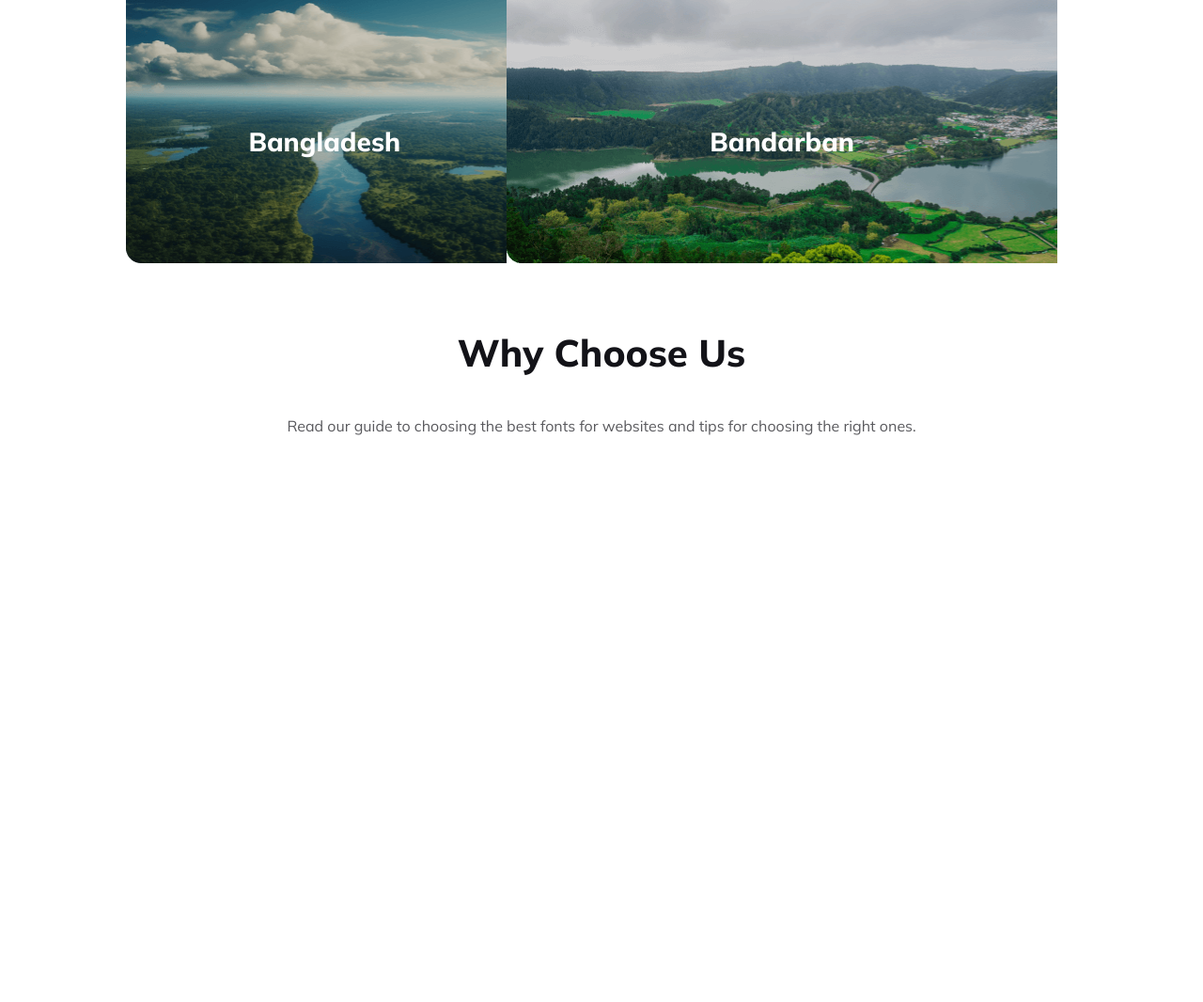
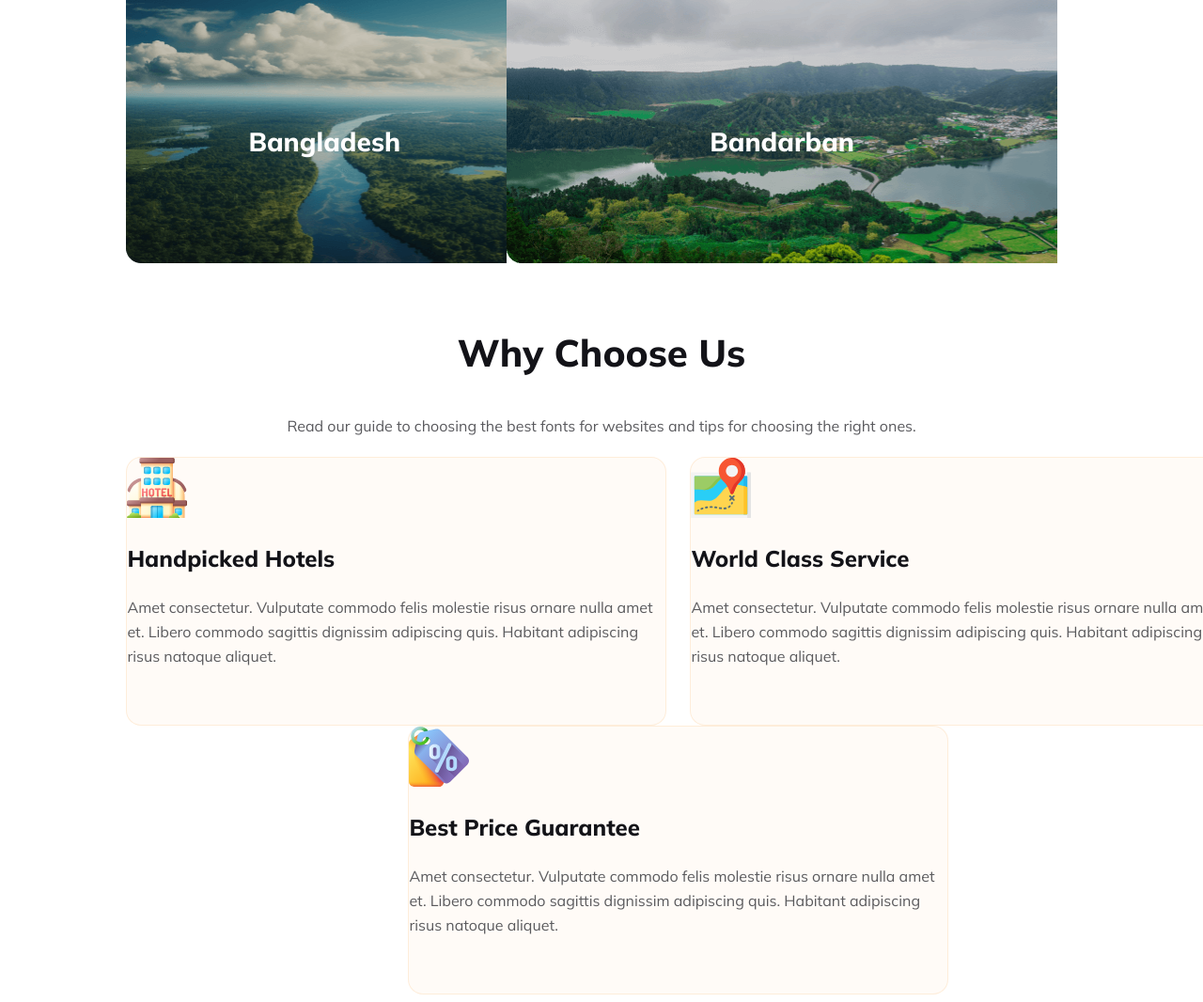
Before and after one commit to Najmul200/Assiangment-two-2, a plain HTML site: page index.html in a window 1280 px wide. Shown: the part 2022-3088 px from the top of the page at 94% size. Before the commit the page ends 2508 px from the top, so only its background shows below. Drawn offline with Linux system fonts and the light colour scheme.

Commit message:
section creating container

```diff
--- a/index.html
+++ b/index.html
@@ -107,6 +107,27 @@
             </div>
 
         </section>
+
+        <section class="subconaiter">
+            <div class="tatto">
+                    <img class="svd" src="images/hotel 1.svg" alt="">
+                    <h3 class="hotel">Handpicked Hotels</h3>
+                    <p class="amet">Amet consectetur. Vulputate commodo felis molestie risus  ornare nulla amet et. Libero commodo sagittis dignissim adipiscing quis. Habitant adipiscing risus natoque aliquet. </p>
+            </div>
+            <div class="tatto">
+                    <img class="svd" src="images/map 1.svg" alt="">
+                    <h3 class="hotel">World Class Service</h3>
+                    <p class="amet">Amet consectetur. Vulputate commodo felis molestie risus  ornare nulla amet et. Libero commodo sagittis dignissim adipiscing quis. Habitant adipiscing risus natoque aliquet. </p>
+            </div>
+        </section>
+
+        <section class="area">
+            <div class="tatto">
+                <img class="svd" src="images/price-tag 1.svg" alt="">
+                <h3 class="hotel">Best Price Guarantee</h3>
+                <p class="amet">Amet consectetur. Vulputate commodo felis molestie risus  ornare nulla amet et. Libero commodo sagittis dignissim adipiscing quis. Habitant adipiscing risus natoque aliquet. </p>
+        </div>
+        </section>
     </main>
 </body>
 </html>
--- a/style.css
+++ b/style.css
@@ -294,7 +294,45 @@ line-height: normal;
   display: flex;
 }
 
+.svd{
+    width: 64px;
+    height: 64px;
+    flex-shrink: 0;
+}
+.hotel{
+    color: #131318;
+    font-family: Mulish;
+    font-size: 24px;
+    font-style: normal;
+    font-weight: 800;
+    line-height: normal;
+}
+.amet{
+    color: #5A5A5D;
+    font-family: Mulish;
+    font-size: 16px;
+    font-style: normal;
+    font-weight: 400;
+    line-height: 26px;
+}
 
+.tatto{
+    border-radius: 16px;
+    border: 1px solid rgba(251, 181, 99, 0.20);
+    background: rgba(251, 181, 99, 0.05);
+    width: 573px;
+    height: 284px;
+    flex-shrink: 0;
+}
+.subconaiter{
+    display: flex;
+    gap: 25px;
+}
+
+.area{
+    gap: 20px;
+    margin-left: 300px;
+}
 
 
 
```
Also changed, not shown: Images/hotel 1.svg (added), Images/map 1.svg (added), Images/price-tag 1.svg (added).
